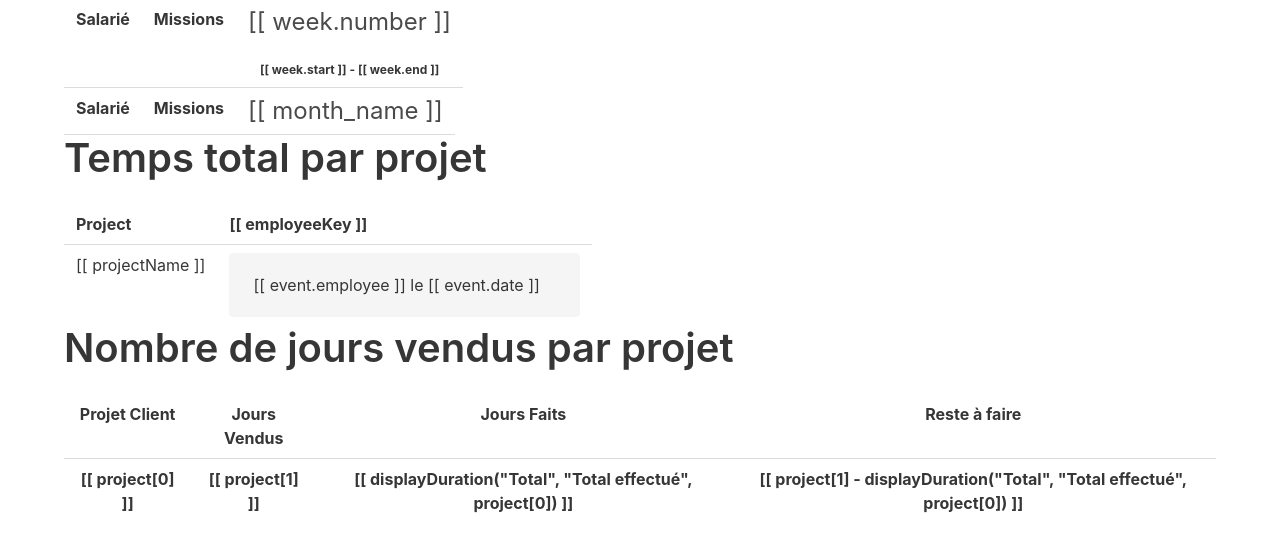
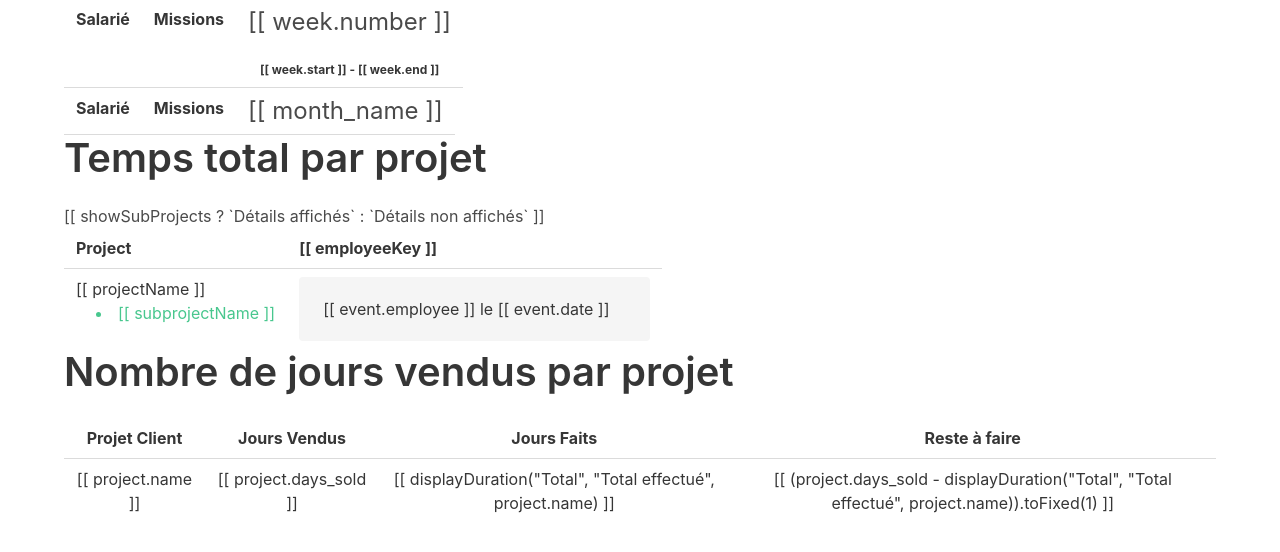
Before and after one commit to TelesCoop/white-rabbit, a Django app: template white_rabbit/templates/home.html in a window 1280 px wide. Shown: the part 159-711 px from the top of the page. Run offline with Django 3.2, Linux system fonts and the light colour scheme; the template is opened without the code that fills it, so the values that code supplies are empty; the visitor is signed in with stand-in values (Sample User, id 1); some libraries are stand-ins or nearby versions.

Commit message:
Create and manage subprojects

```diff
--- a/white_rabbit/templates/home.html
+++ b/white_rabbit/templates/home.html
@@ -151,6 +151,11 @@
         </b-tab-item>
         <b-tab-item label="Total par projet">
             <h2 class="title is-2">Temps total par projet</h2>
+            <b-field>
+                <b-checkbox v-model="showSubProjects" type="is-success">
+                    [[ showSubProjects ? `Détails affichés` : `Détails non affichés` ]]
+                </b-checkbox>
+            </b-field>
 
             <b-tabs v-model="activeMonth" :expanded="true" :multiline="true" animation="none">
                 <b-tab-item v-for="month in Object.keys(timePerEmployeePerMonthPerProject.Total)" :label="month">
@@ -162,7 +167,16 @@
                             </th>
                         </tr>
                         <tr v-for="projectName in Object.keys(timePerEmployeePerMonthPerProject.Total[month])">
-                            <td>[[ projectName ]]</td>
+                            <td>
+                                <div>[[ projectName ]]</div>
+                                <div v-if="showSubProjects && Object.keys(timePerEmployeePerMonthPerProject.Total[month][projectName]['subprojects']).length > 0">
+                                    <ul>
+                                        <li style="padding-left: 20px; list-style: inside; color: #48c78e;" v-for="subprojectName in Object.keys(timePerEmployeePerMonthPerProject.Total[month][projectName]['subprojects'])">
+                                            [[ subprojectName ]]
+                                        </li>
+                                    </ul>
+                                </div>
+                            </td>
                             <td v-for="employeeKey in Object.keys(timePerEmployeePerMonthPerProject)">
                                 <b-collapse
                                         v-if="displayDuration(employeeKey, month, projectName)"
@@ -174,6 +188,18 @@
                                         <span :aria-controls="employeeKey + month + projectName">
                                             [[ displayDuration(employeeKey, month, projectName) ]]
                                         </span>
+                                        <div style="color: #48c78e;" v-if="showSubProjects && Object.keys(timePerEmployeePerMonthPerProject.Total[month][projectName]['subprojects']).length > 0">
+                                            <ul>
+                                                <li v-for="subprojectName in Object.keys(timePerEmployeePerMonthPerProject.Total[month][projectName]['subprojects'])">
+                                                    <span v-if="displayDuration(employeeKey, month, projectName, subprojectName)">
+                                                        [[ displayDuration(employeeKey, month, projectName, subprojectName) ]]
+                                                    </span>
+                                                    <span v-else>
+                                                        0
+                                                    </span>
+                                                </li>
+                                            </ul>
+                                        </div>
                                     </template>
                                     <div class="notification">
                                         <ul>
@@ -202,10 +228,10 @@
                     <th>Reste à faire</th>
                 </tr>
                 <tr v-for="project in clientProjects">
-                    <th>[[ project[0] ]]</th>
-                    <th>[[ project[1] ]]</th>
-                    <th>[[ displayDuration("Total", "Total effectué", project[0]) ]]</th>
-                    <th>[[ project[1] - displayDuration("Total", "Total effectué", project[0]) ]]</th>
+                    <td>[[ project.name ]]</td>
+                    <td>[[ project.days_sold ]]</td>
+                    <td>[[ displayDuration("Total", "Total effectué", project.name) ]]</td>
+                    <td>[[ (project.days_sold - displayDuration("Total", "Total effectué", project.name)).toFixed(1) ]]</td>
                 </tr>
 
             </table>
@@ -246,10 +272,14 @@
             upcomingWeeks: JSON.parse('{{ upcoming_weeks_str | escapejs }}'),
             upcomingMonths: JSON.parse('{{ upcoming_months_str | escapejs }}'),
             clientProjects: JSON.parse('{{ client_projects | escapejs }}'),
+            showSubProjects: false,
         },
         methods: {
-            displayDuration(employee, month, project) {
-                const data = (this.timePerEmployeePerMonthPerProject[employee][month] || {})[project] || {};
+            displayDuration(employee, month, project, subproject = null) {
+                let data = (this.timePerEmployeePerMonthPerProject[employee][month] || {})[project] || {};
+                if (subproject) {
+                    data = data['subprojects'][subproject] || {}
+                }
                 if (!data) {
                     return "";
                 }
```
Also changed, not shown: white_rabbit/events.py (+11 -1 lines), white_rabbit/views.py (+47 -8 lines).
